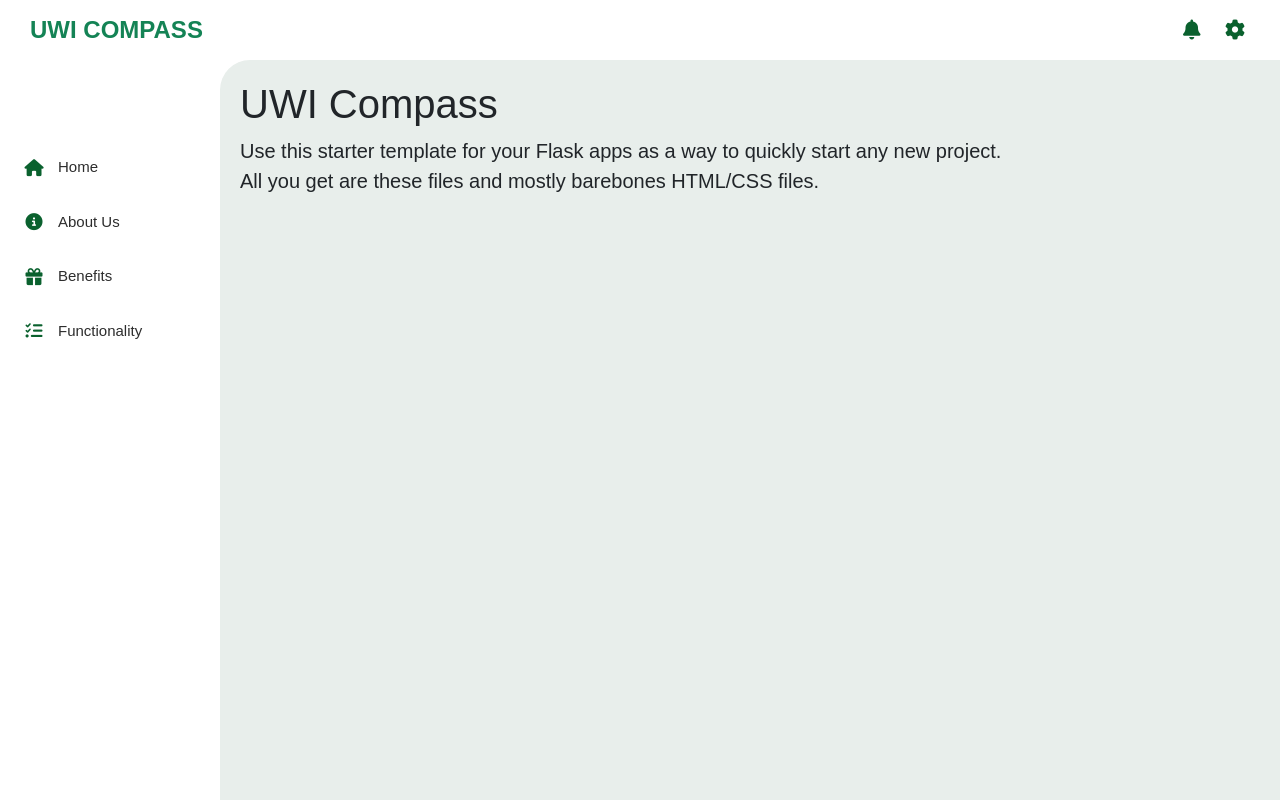
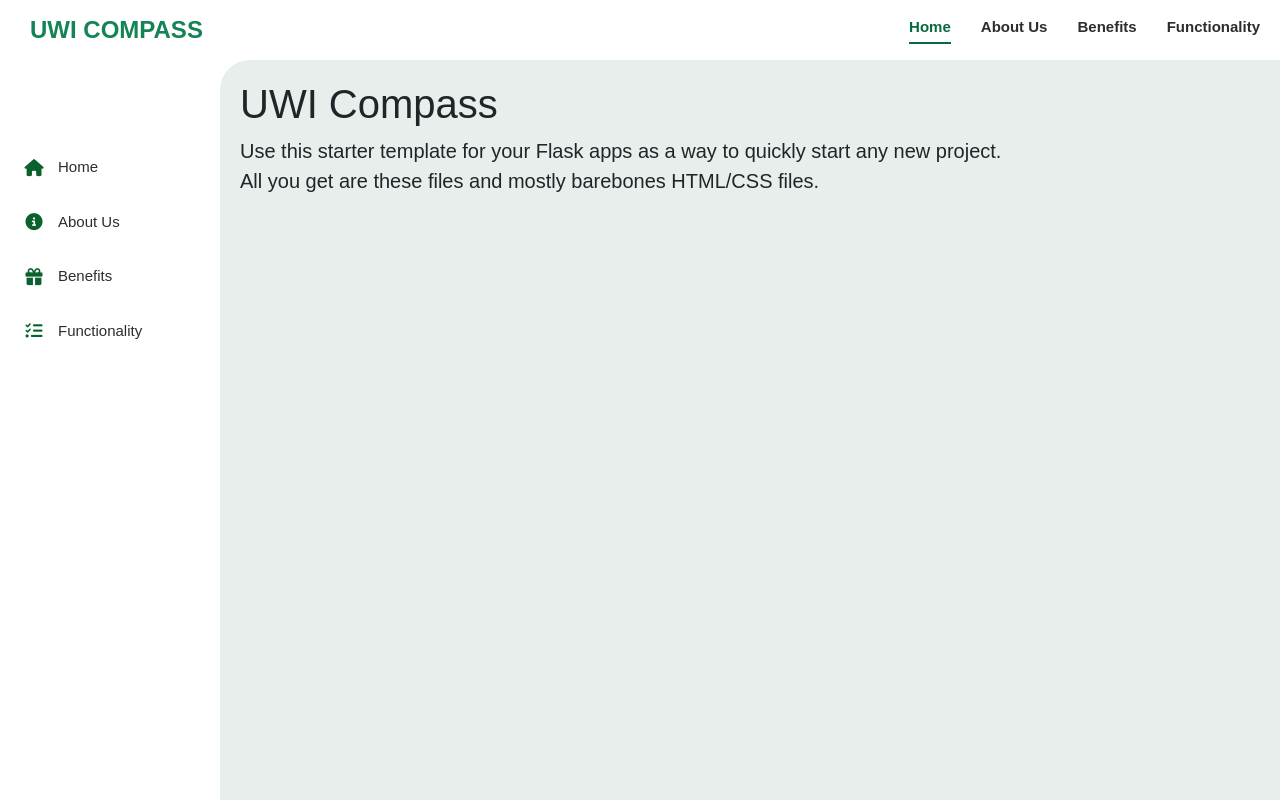
Before and after one commit to JadenA20/UWI-Compass-Promotional-Website, a Flask app: page / in a window 1280 px wide. Run offline with Flask 3, Linux system fonts and the light colour scheme; some web fonts are replaced.

Commit message:
Added sidebar elements to header.

```diff
--- a/app/static/css/app.css
+++ b/app/static/css/app.css
@@ -38,6 +38,34 @@ body {
     padding: 10px;
     font-size: 20px;
 }
+
+.header-navbar {
+    display: flex;
+    gap: 30px;
+    align-items: center;
+}
+
+.header-navbar a {
+    text-decoration: none;
+    color: #2d2d2d;
+    font-size: 15px;
+    font-weight: 600;
+    padding-bottom: 4px;
+    border-bottom: 4px;
+    border-bottom: 2px solid transparent;
+    transition: color 0.15s ease, border-bottom-color 0.15s ease;
+}
+
+.header-navbar a:hover {
+    color: rgb(8, 105, 65);
+}
+
+.header-navbar a.active {
+    color: rgb(8, 105, 65);
+    border-bottom: 2px solid rgb(8, 105, 65);
+}
+
+
 
 /* Main Layout Styling*/
 .main {
--- a/app/templates/header.html
+++ b/app/templates/header.html
@@ -1,8 +1,12 @@
 <!-- Written by: Jaden Anthony, Khanez Wallace -->
 <div class="header">
     <h2>UWI COMPASS</h2>
-    <div class="header-right">
-        <a class="header-element"><i class="fa-solid fa-bell"></i></a>
-        <a class="header-element"><i class="fa-solid fa-gear"></i></a>
+
+    <div class="header-navbar">
+        <a href="{{ url_for('home') }}=" class="{% if request.endpoint == 'home' %}active{% endif %}">Home</a>
+        <a href="{{ url_for('about_us') }}" class="{% if request.endpoint == 'about_us' %}active{% endif %}">About Us</a>
+        <a href="{{ url_for('benefits')}}" clas="{% if request.endpoint == 'benefits' %}active{% endif %}">Benefits</a>
+        <a href="{{ url_for('functionality') }}" class="{% if request.endpoint == 'functionality' %}active{% endif %}">Functionality</a>
     </div>
+
 </div>
```
